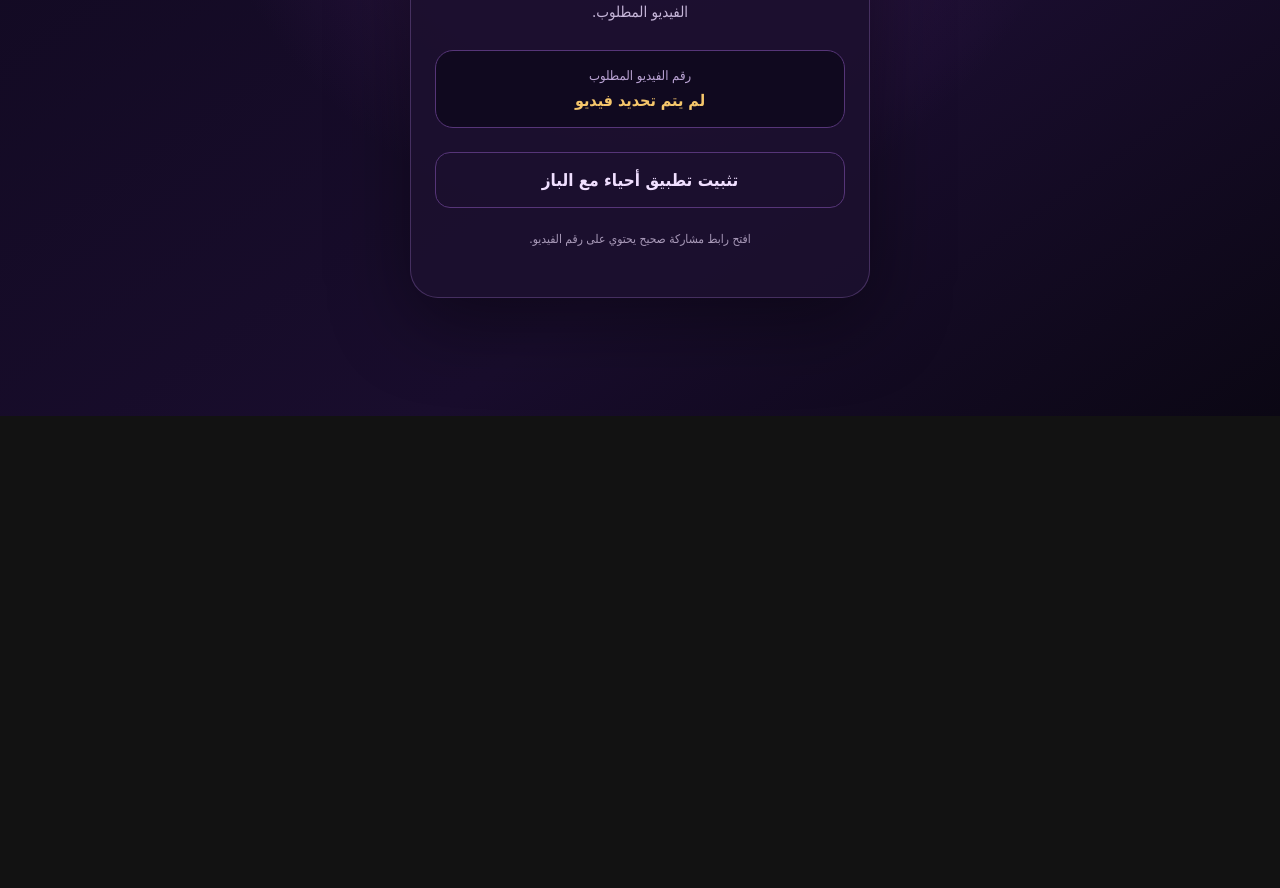
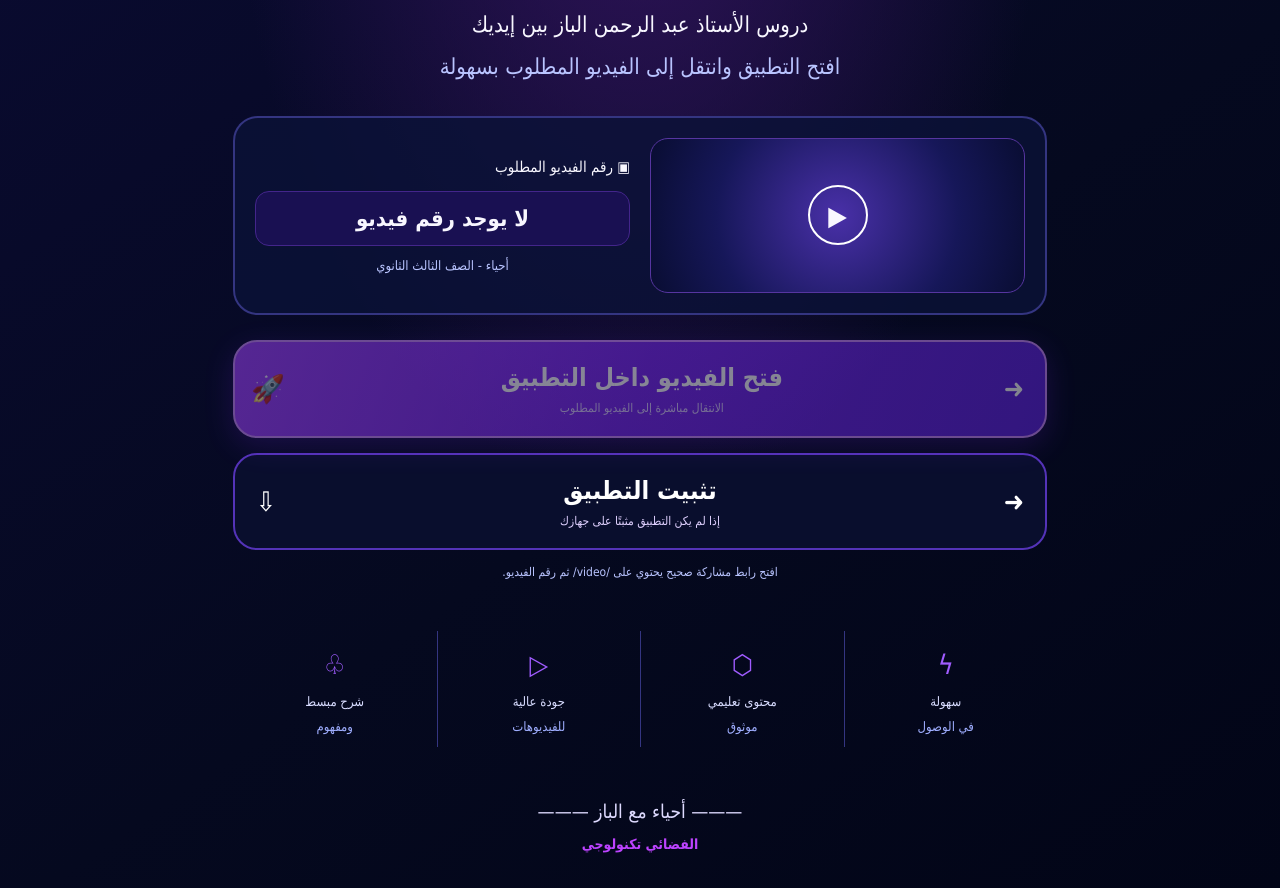
Before and after one commit to jugghbtghyg6-bot/albaz-verify, a plain HTML site: page index.html in a window 1280 px wide. Shown: the part 384-1272 px from the top of the page. Before the commit the page ends 800 px from the top, so only its background shows below. Drawn offline with Linux system fonts and the light colour scheme.

Commit message:
Update index.html

```diff
--- a/index.html
+++ b/index.html
@@ -4,180 +4,377 @@
 <head>
 <meta charset="UTF-8">
 <meta name="viewport" content="width=device-width, initial-scale=1">
-  <meta name="theme-color" content="#10091f">
-  <meta name="description" content="شارك فيديوهات أحياء مع الباز وافتح الدرس المطلوب بسهولة.">
-  <title>أحياء مع الباز | مشاهدة الفيديو</title>
+<meta name="theme-color" content="#070a25">
+<title>أحياء مع الباز | الفضائي تكنولوجي</title>
 
 <style>
-    * { box-sizing: border-box; }
+*{box-sizing:border-box}
 
-    :root {
-      color-scheme: dark;
-      font-family: Tahoma, Arial, sans-serif;
+:root{
+  --purple:#923cff;
+  --gold:#ffc94f;
+  --text:#f8f7ff;
+  --muted:#b9c4ff;
 }
 
-    body {
-      margin: 0;
-      min-height: 100vh;
-      display: grid;
-      place-items: center;
-      padding: 22px;
-      color: #fff;
+body{
+  margin:0;
+  min-height:100vh;
+  color:var(--text);
+  font-family:Tahoma,Arial,sans-serif;
   background:
-        radial-gradient(ellipse at 50% 0%, #482064 0%, transparent 55%),
-        linear-gradient(145deg, #10091f, #190d2d 65%, #0b0714);
+    radial-gradient(ellipse at 50% 15%,#32145d 0%,transparent 45%),
+    linear-gradient(145deg,#0b0b35,#05091f 60%,#020517);
 }
 
-    .card {
-      width: 100%;
-      max-width: 460px;
-      padding: 34px 24px;
-      text-align: center;
-      border: 1px solid rgba(204, 150, 255, .24);
-      border-radius: 28px;
-      background: rgba(28, 16, 47, .91);
-      box-shadow: 0 24px 80px #0006;
+.page{
+  width:min(100%,850px);
+  margin:auto;
+  padding:24px 18px 30px;
+  display:flex;
+  flex-direction:column;
+  align-items:center;
 }
 
-    .logo {
-      width: 94px;
-      height: 94px;
-      margin: 0 auto 22px;
-      display: grid;
-      place-items: center;
-      border-radius: 50%;
-      background: linear-gradient(135deg, #a855f7, #f4b75e);
-      color: white;
-      font-size: 30px;
-      font-weight: 900;
-      box-shadow: 0 0 40px #a855f733;
+.topbar{
+  width:100%;
+  display:flex;
+  justify-content:space-between;
+  align-items:center;
+  gap:10px;
+  margin-bottom:38px;
 }
 
-    .brand {
-      color: #f5c66b;
-      font-size: 14px;
-      font-weight: bold;
+.brand{
+  color:#d9d8ff;
+  font-weight:bold;
+  font-size:15px;
 }
 
-    h1 {
-      font-size: 29px;
-      line-height: 1.5;
-      margin: 10px 0;
+.official{
+  color:#c8c4ff;
+  background:#21174c;
+  border:1px solid #44317e;
+  border-radius:30px;
+  padding:10px 14px;
+  font-size:11px;
+  line-height:1.7;
 }
 
-    .description {
-      color: #c6b6d9;
-      line-height: 1.9;
-      font-size: 15px;
+.logo{
+  width:150px;
+  height:150px;
+  border-radius:34px;
+  display:flex;
+  flex-direction:column;
+  justify-content:center;
+  align-items:center;
+  background:linear-gradient(#05091e,#05091e) padding-box,
+    linear-gradient(140deg,#ef63ff,#7023e9) border-box;
+  border:3px solid transparent;
+  box-shadow:0 0 35px #a338ff55;
+  margin-bottom:24px;
 }
 
-    .video-box {
-      margin: 24px 0;
-      padding: 17px;
-      border: 1px solid #563578;
-      border-radius: 18px;
-      background: #10091f;
-      overflow-wrap: anywhere;
+.book{font-size:38px}
+.logo-main{font-size:38px;font-weight:900}
+.logo-sub{color:var(--gold);font-size:24px;font-weight:900}
+
+h1{
+  font-size:clamp(34px,7vw,52px);
+  margin:0;
+  text-align:center;
 }
 
-    .video-label {
-      display: block;
-      margin-bottom: 8px;
-      color: #bba4d5;
-      font-size: 13px;
+.brush{
+  width:75%;
+  height:7px;
+  margin:8px 0 18px;
+  background:linear-gradient(90deg,transparent,#7130ff,#bd43ff,#7130ff,transparent);
+  border-radius:50%;
+  transform:rotate(-2deg);
 }
 
-    #videoId {
-      color: #f5c66b;
-      font-weight: bold;
-      direction: ltr;
-      unicode-bidi: isolate;
+.intro{
+  text-align:center;
+  font-size:clamp(16px,3vw,22px);
+  line-height:1.9;
+  margin:0 0 28px;
 }
 
-    .btn {
-      display: block;
-      width: 100%;
-      padding: 17px 12px;
-      margin-top: 13px;
-      border: 0;
-      border-radius: 15px;
-      text-decoration: none;
-      font-size: 17px;
-      font-weight: bold;
-      cursor: pointer;
+.intro span{color:var(--muted)}
+
+.video-card{
+  width:100%;
+  display:grid;
+  grid-template-columns:1fr 1fr;
+  align-items:center;
+  gap:20px;
+  padding:20px;
+  border:2px solid #343581;
+  border-radius:25px;
+  background:#0b1238cc;
 }
 
-    .primary {
-      color: #fff;
-      background: linear-gradient(110deg, #a855f7, #7c3aed);
-      box-shadow: 0 9px 25px #9333ea33;
+.thumbnail{
+  min-height:155px;
+  display:grid;
+  place-items:center;
+  border-radius:18px;
+  background:
+    radial-gradient(circle,#4930a8,#161759 60%,#090d32);
+  border:1px solid #5635a0;
 }
 
-    .secondary {
-      color: #f0dfff;
-      border: 1px solid #563578;
-      background: transparent;
+.play{
+  width:60px;
+  height:60px;
+  border:2px solid white;
+  border-radius:50%;
+  display:grid;
+  place-items:center;
+  font-size:27px;
 }
 
-    .note {
-      margin-top: 21px;
-      color: #a99ab9;
-      font-size: 12px;
-      line-height: 1.8;
+.label{font-size:15px;margin-bottom:15px}
+
+.video-id{
+  direction:ltr;
+  overflow-wrap:anywhere;
+  text-align:center;
+  background:#191052;
+  border:1px solid #43258b;
+  border-radius:14px;
+  padding:14px 8px;
+  font-size:22px;
+  font-weight:bold;
 }
 
-    .hidden { display: none !important; }
+.video-sub{
+  color:var(--muted);
+  text-align:center;
+  margin-top:12px;
+  font-size:13px;
+}
 
-    @media (max-width: 360px) {
-      .card { padding: 26px 17px; }
-      h1 { font-size: 25px; }
+.actions{
+  width:100%;
+  display:grid;
+  gap:15px;
+  margin-top:25px;
+}
+
+.btn{
+  min-height:95px;
+  display:flex;
+  align-items:center;
+  justify-content:space-between;
+  gap:10px;
+  padding:16px;
+  border-radius:24px;
+  color:white;
+  text-decoration:none;
+  text-align:center;
+  font-family:inherit;
+  transition:transform .15s;
+}
+
+.btn:active{transform:scale(.98)}
+
+.primary{
+  background:linear-gradient(110deg,#a344ff,#7928ed,#6024df);
+  border:2px solid #d08cff;
+  box-shadow:0 8px 30px #842bff55;
+}
+
+.secondary{
+  background:#090e2d;
+  border:2px solid #5433b8;
+}
+
+.symbol{font-size:27px;min-width:30px}
+
+.btn-copy{flex:1}
+
+.btn-title{
+  display:block;
+  font-size:clamp(17px,3.5vw,25px);
+  font-weight:900;
+  line-height:1.6;
+}
+
+.btn-hint{
+  display:block;
+  font-size:12px;
+  color:#e0d1ff;
+  line-height:1.8;
+}
+
+.status{
+  color:#b9c4ff;
+  text-align:center;
+  font-size:12px;
+  line-height:1.8;
+}
+
+.features{
+  width:100%;
+  display:grid;
+  grid-template-columns:repeat(4,1fr);
+  margin:35px 0;
+}
+
+.feature{
+  text-align:center;
+  padding:8px;
+  color:#d8dcff;
+  font-size:13px;
+  line-height:1.9;
+  border-left:1px solid #343581;
+}
+
+.feature:last-child{border-left:0}
+.feature-icon{display:block;color:#a05cff;font-size:27px}
+.feature span:last-child{color:#9faeff}
+
+footer{
+  text-align:center;
+  line-height:2;
+  color:#dedaff;
+  font-size:19px;
+  margin-top:10px;
+}
+
+footer small{
+  display:block;
+  color:#bd43ff;
+  font-weight:bold;
+  font-size:14px;
+}
+
+@media(max-width:550px){
+  .page{padding:18px 15px 25px}
+  .topbar{margin-bottom:28px}
+  .logo{width:132px;height:132px}
+  .logo-main{font-size:34px}
+  .video-card{grid-template-columns:1fr;padding:16px}
+  .thumbnail{min-height:140px;grid-row:2}
+  .video-info{grid-row:1}
+  .btn{min-height:85px;padding:12px}
+  .features{margin:28px 0}
+  .feature{font-size:11px;padding:5px}
+}
+
+@media(max-width:350px){
+  .features{grid-template-columns:repeat(2,1fr);gap:15px}
+  .feature:nth-child(2){border-left:0}
 }
 </style>
 </head>
 
 <body>
-  <main class="card">
-    <div class="logo" aria-hidden="true">ب</div>
+<main class="page">
 
-    <div class="brand">الفضائي تكنولوجي</div>
+  <header class="topbar">
+    <div class="brand">🪐 الفضائي تكنولوجي</div>
+    <div class="official">
+      ⬟ منصة رسمية<br>
+      للأستاذ عبد الرحمن الباز
+    </div>
+  </header>
+
+  <section style="width:100%;display:flex;flex-direction:column;align-items:center">
+    <div class="logo">
+      <div class="book">📖</div>
+      <div class="logo-main">أحياء</div>
+      <div class="logo-sub">مع الباز</div>
+    </div>
+
     <h1>أحياء مع الباز</h1>
+    <div class="brush"></div>
 
-    <p class="description">
-      دروس الأستاذ عبد الرحمن الباز بين إيديك.
-      افتح التطبيق وانتقل إلى الفيديو المطلوب.
+    <p class="intro">
+      دروس الأستاذ عبد الرحمن الباز بين إيديك<br>
+      <span>افتح التطبيق وانتقل إلى الفيديو المطلوب بسهولة</span>
     </p>
-
-    <section class="video-box">
-      <span class="video-label">رقم الفيديو المطلوب</span>
-      <span id="videoId">جارٍ قراءة الرابط...</span>
   </section>
 
-    <a id="openApp" class="btn primary" href="#">
-      فتح الفيديو في التطبيق
+  <section class="video-card">
+    <div class="thumbnail">
+      <div class="play">▶</div>
+    </div>
+
+    <div class="video-info">
+      <div class="label">▣ رقم الفيديو المطلوب</div>
+      <div class="video-id" id="videoId">جارٍ قراءة الرابط...</div>
+      <div class="video-sub">أحياء - الصف الثالث الثانوي</div>
+    </div>
+  </section>
+
+  <section class="actions">
+    <a class="btn primary" id="openApp" href="#">
+      <span class="symbol">➜</span>
+      <span class="btn-copy">
+        <span class="btn-title">فتح الفيديو داخل التطبيق</span>
+        <span class="btn-hint">الانتقال مباشرة إلى الفيديو المطلوب</span>
+      </span>
+      <span class="symbol">🚀</span>
     </a>
 
-    <a id="installApp" class="btn secondary hidden"
-       href="#" target="_blank" rel="noopener">
-      تثبيت تطبيق أحياء مع الباز
+    <a class="btn secondary" id="installApp"
+       href="https://albaz-verify.vercel.app/">
+      <span class="symbol">➜</span>
+      <span class="btn-copy">
+        <span class="btn-title">تثبيت التطبيق</span>
+        <span class="btn-hint">إذا لم يكن التطبيق مثبتًا على جهازك</span>
+      </span>
+      <span class="symbol">⇩</span>
     </a>
+  </section>
 
-    <p class="note" id="status" aria-live="polite">
-      جاري تجهيز رابط الفيديو...
-    </p>
+  <p class="status" id="status" aria-live="polite"></p>
+
+  <section class="features">
+    <div class="feature">
+      <span class="feature-icon">ϟ</span>
+      سهولة<br><span>في الوصول</span>
+    </div>
+    <div class="feature">
+      <span class="feature-icon">⬡</span>
+      محتوى تعليمي<br><span>موثوق</span>
+    </div>
+    <div class="feature">
+      <span class="feature-icon">▷</span>
+      جودة عالية<br><span>للفيديوهات</span>
+    </div>
+    <div class="feature">
+      <span class="feature-icon">♧</span>
+      شرح مبسط<br><span>ومفهوم</span>
+    </div>
+  </section>
+
+  <footer>
+    ——— أحياء مع الباز ———
+    <small>الفضائي تكنولوجي</small>
+  </footer>
+
 </main>
 
 <script>
 (() => {
-      /*
-       * عدّل رابط التثبيت إلى رابط APK الرسمي أو صفحة التطبيق
-       * في المتجر عندما يكون جاهزًا.
-       */
   const INSTALL_URL = "https://albaz-verify.vercel.app/";
 
   const parts = location.pathname.split("/").filter(Boolean);
-      const videoIndex = parts.indexOf("video");
-      const rawId = videoIndex >= 0 ? parts[videoIndex + 1] : "";
-      const videoId = rawId ? decodeURIComponent(rawId) : "";
+  const index = parts.indexOf("video");
+  let videoId = "";
+
+  if (index !== -1 && parts[index + 1]) {
+    try {
+      videoId = decodeURIComponent(parts[index + 1]);
+    } catch (e) {
+      videoId = parts[index + 1];
+    }
+  }
 
   const idElement = document.getElementById("videoId");
   const openButton = document.getElementById("openApp");
@@ -187,35 +384,27 @@
   installButton.href = INSTALL_URL;
 
   if (!videoId) {
-        idElement.textContent = "لم يتم تحديد فيديو";
-        status.textContent = "افتح رابط مشاركة صحيح يحتوي على رقم الفيديو.";
-        openButton.classList.add("hidden");
-        installButton.classList.remove("hidden");
+    idElement.textContent = "لا يوجد رقم فيديو";
+    status.textContent =
+      "افتح رابط مشاركة صحيح يحتوي على /video/ ثم رقم الفيديو.";
+    openButton.style.opacity = ".5";
+    openButton.addEventListener("click", e => e.preventDefault());
     return;
   }
 
   idElement.textContent = videoId;
 
-      /*
-       * رابط HTTPS هو الرابط الأساسي.
-       * إذا كانت روابط Android App Links مضبوطة في التطبيق
-       * ومثبتة وموثّقة، يمكن للنظام فتح التطبيق مباشرة.
-       */
   const videoUrl = new URL(
     "/video/" + encodeURIComponent(videoId),
     location.origin
   );
 
   openButton.href = videoUrl.href;
-      installButton.classList.remove("hidden");
 
   status.textContent =
-        "إذا كان التطبيق مثبتًا ومدعومًا لهذا الرابط، سيفتح الفيديو فيه. وإلا ستظل هذه الصفحة متاحة.";
-
-      openButton.addEventListener("click", () => {
-        status.textContent = "جارٍ فتح رابط الفيديو...";
-      });
+    "إذا لم يفتح التطبيق، يلزم التأكد من إعداد روابط Android App Links داخل التطبيق.";
 })();
 </script>
+
 </body>
 </html>
```
Lines whose indentation alone changed are shown as unchanged.
